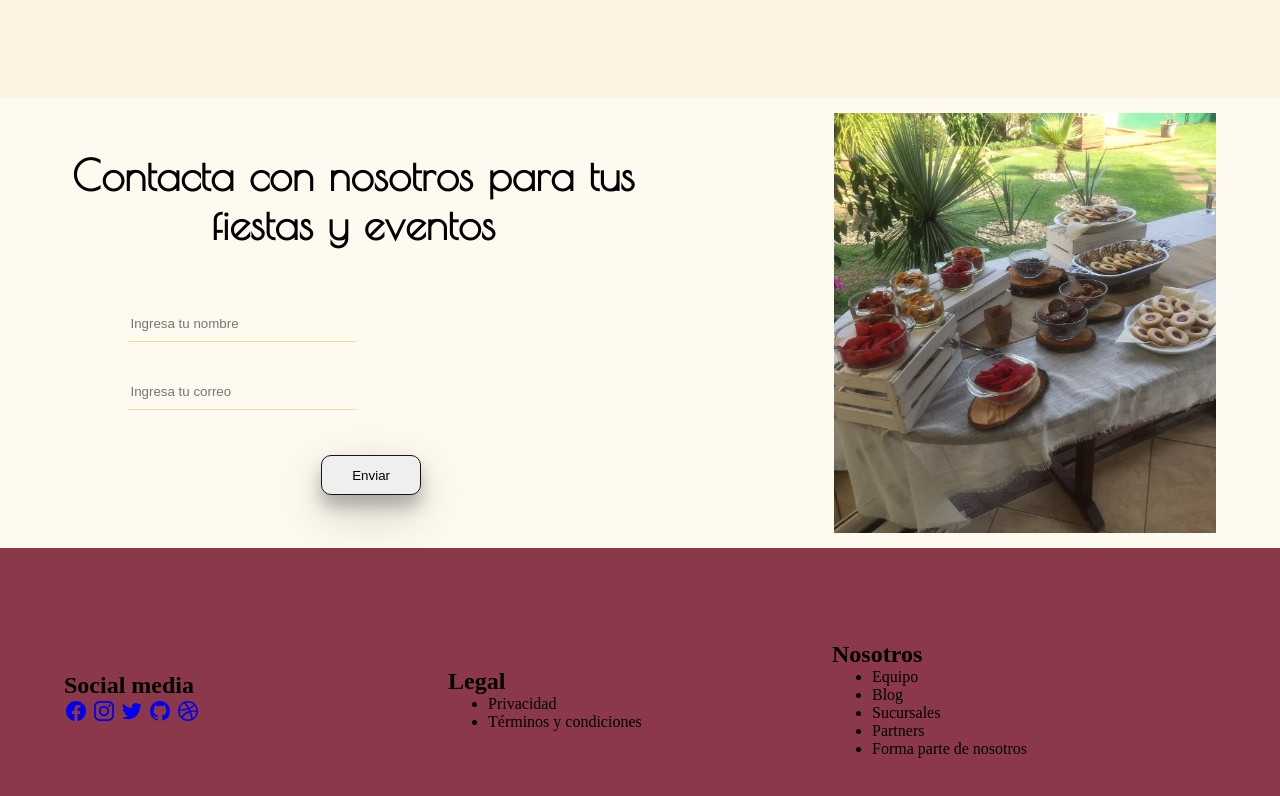
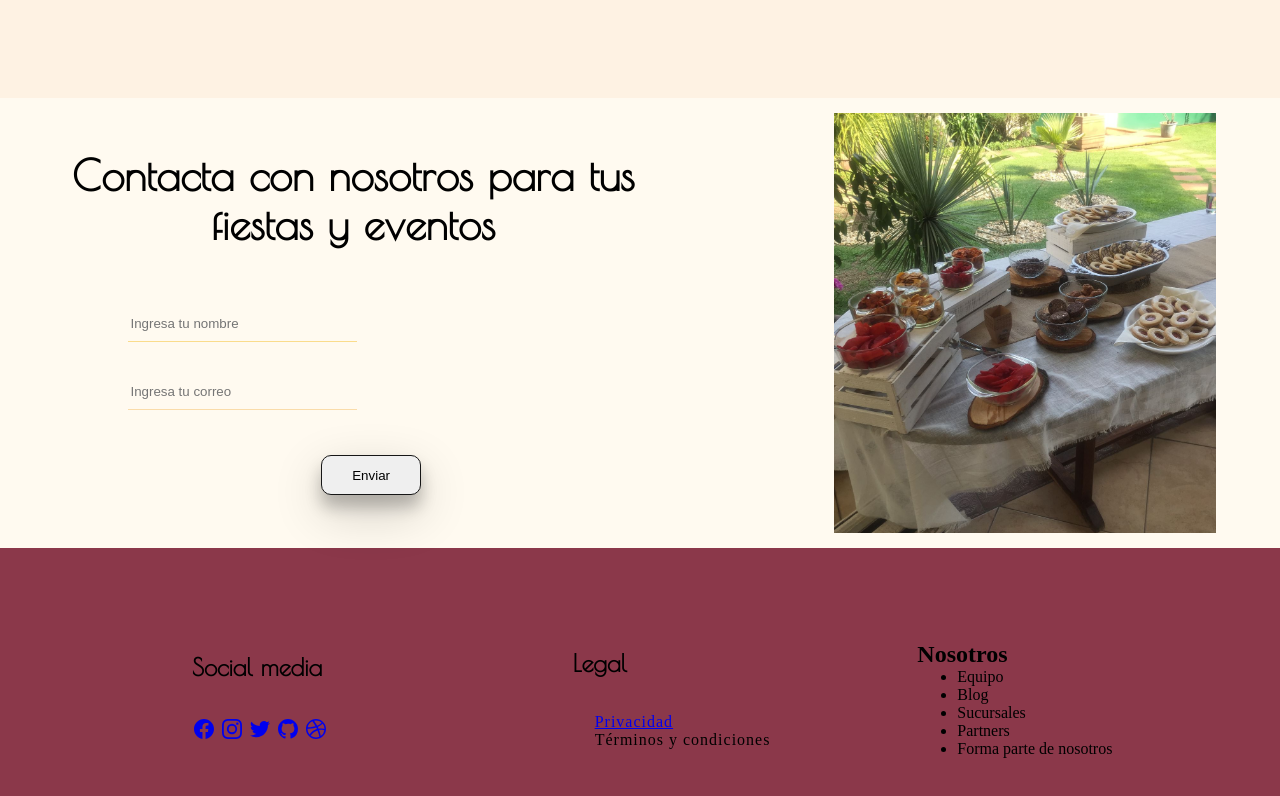
Before and after one commit to jossmiv/landing, a plain HTML site: page inicio.html in a window 1280 px wide. Shown: the part 1450-2246 px from the top of the page. Drawn offline with Linux system fonts and the light colour scheme; a web font is replaced by a local one.

Commit message:
Avance en el Footer

```diff
--- a/estilos/main.css
+++ b/estilos/main.css
@@ -285,6 +285,7 @@ footer .contenedor{
 }
 .csocial{
     width: 30%;
+    padding-left: 15%;
 
 }
 .csocial a{
@@ -293,13 +294,28 @@ footer .contenedor{
     text-decoration-line: none;
     text-decoration-style:none;
     text-decoration-color:#e4cfbb;
+
 }
 .titulop{
-    font-family: ;
+    font-family: Poiret One;
+    padding-bottom: 10%;
+
 }
 .clegal{
     width: 30%;
+    list-style: none;
 
+}
+.clegal .titulol{
+    font-family: Poiret One;
+    padding-bottom: 10%;
+    padding-left: 5%;
+}
+.clegal li{
+    display: block;
+    font-size: 16px;
+    line-height: inherit;
+    letter-spacing: 1px;
 }
 
 .cnosotros{
--- a/inicio.html
+++ b/inicio.html
@@ -147,7 +147,7 @@
                     <h2>Legal</h2>
                 </div>
                 <ul>
-                    <li>Privacidad</li>
+                    <li><a href="#"> Privacidad</a></li>
                     <li>Términos y condiciones</li>
                 </ul>
             </div>
```
